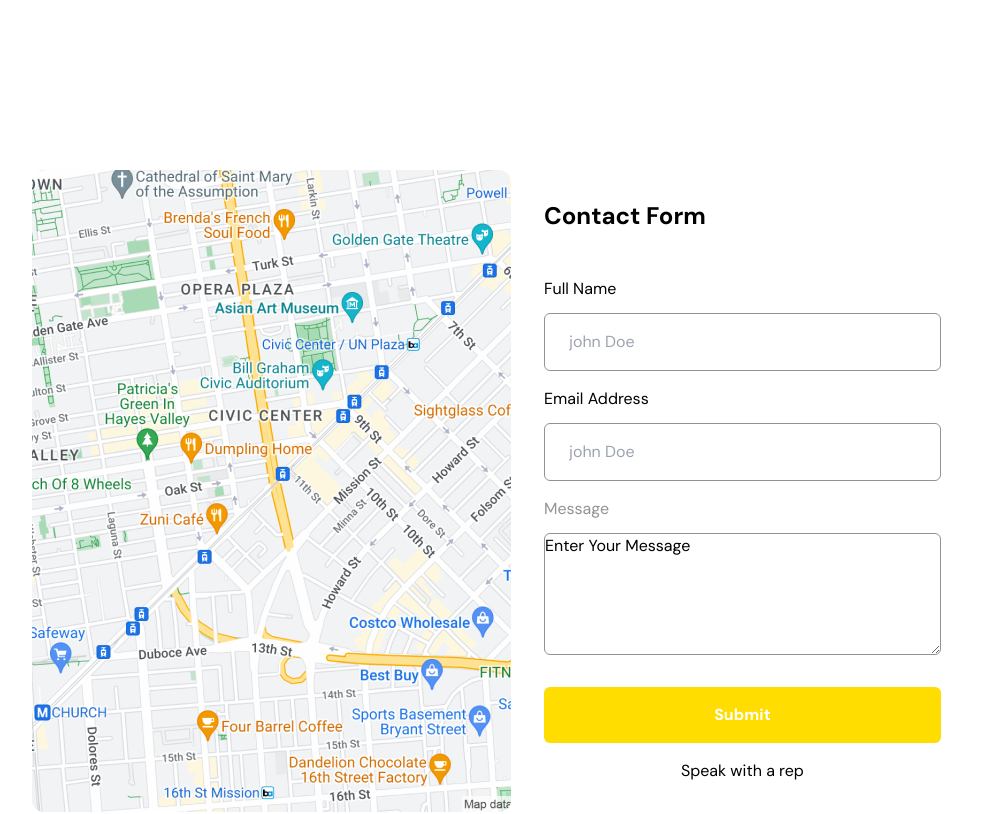
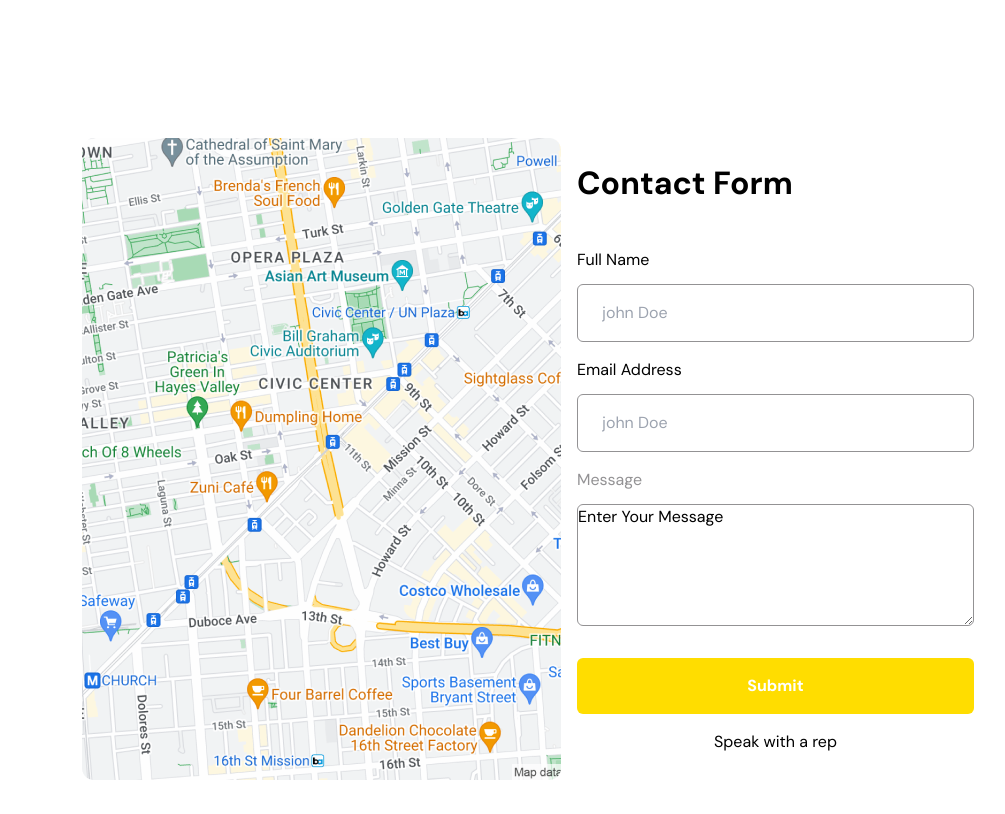
Before and after one commit to Ebiperre/FormyardNIG, a React (Vite) app: page /contact in a window 1280 px wide. Shown: the part 1380-2194 px from the top of the page, without its empty margins (112-1117 px from the left). Built offline with nearby package versions, Linux system fonts and the light colour scheme.

Commit message:
Update Contact.jsx

```diff
--- a/src/pages/Contact.jsx
+++ b/src/pages/Contact.jsx
@@ -61,15 +61,15 @@
         </div>
       </div>
     </section>
-    <section className='bg-white py-8 px-36 mx-auto'>
-      <div className='flex gap-4  '>
+    <section className='bg-white padding-container max-container pb-20'>
+      <div className='flexCenter flex-col-reverse lg:flex-row gap-4  '>
         {/* map */}
-        <div className='w-1/2'>
+        <div className=''>
           <img src={map} alt="map"  className='w-[479px] ' />
         </div>
         {/* contact form */}
-        <div className='flex flex-col w-2/5 gap-[29px] justify-center '>
-          <h2 className='text-2xl font-bold'>Contact Form</h2>
+        <div className='flex flex-col lg:w-[397px] gap-[29px] justify-center '>
+          <h2 className='bold-32'>Contact Form</h2>
 
           <form className='flex flex-col space-y-4 mt-4'>
             <label htmlFor="" className='flex flex-col space-y-3'>
```
